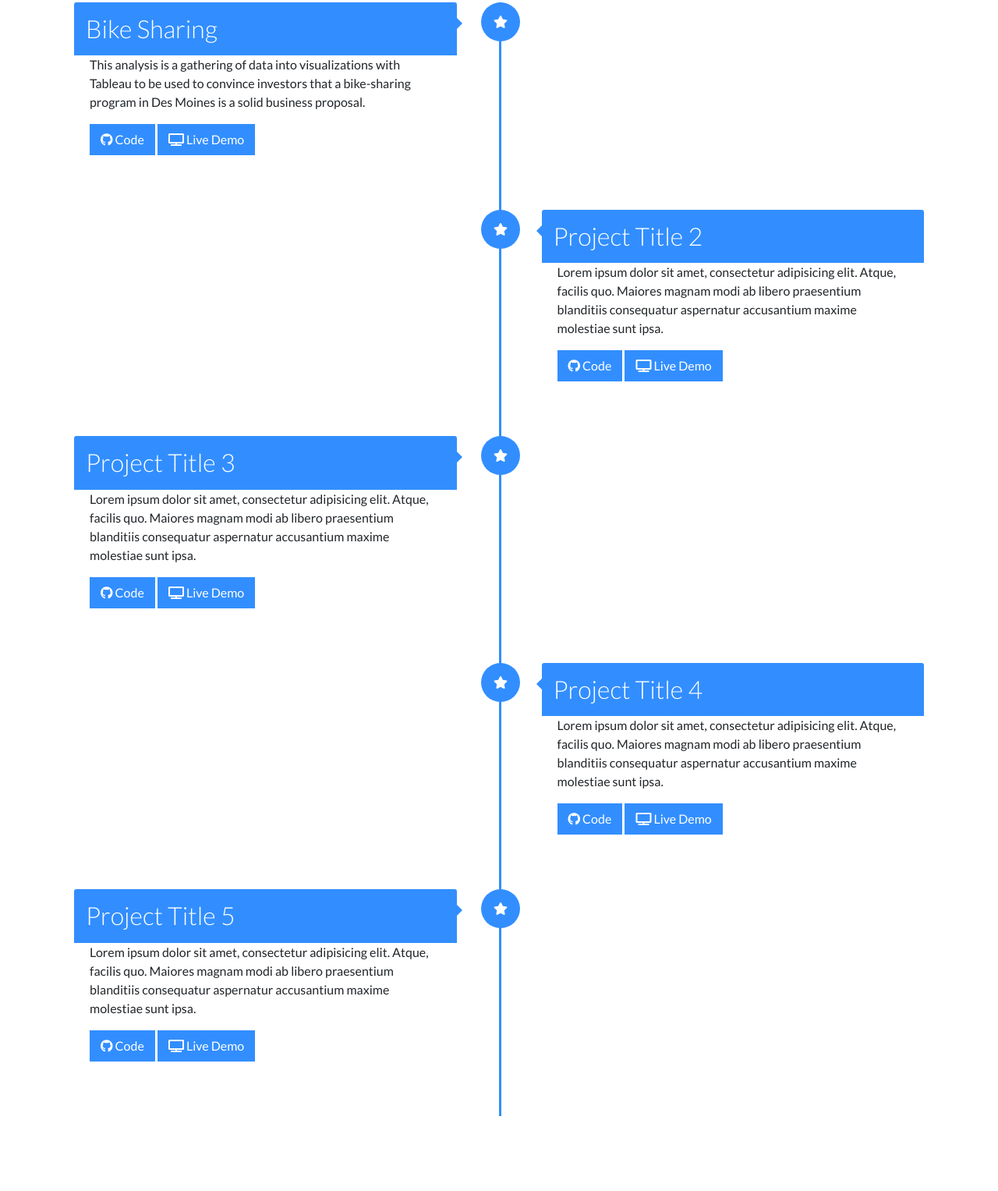
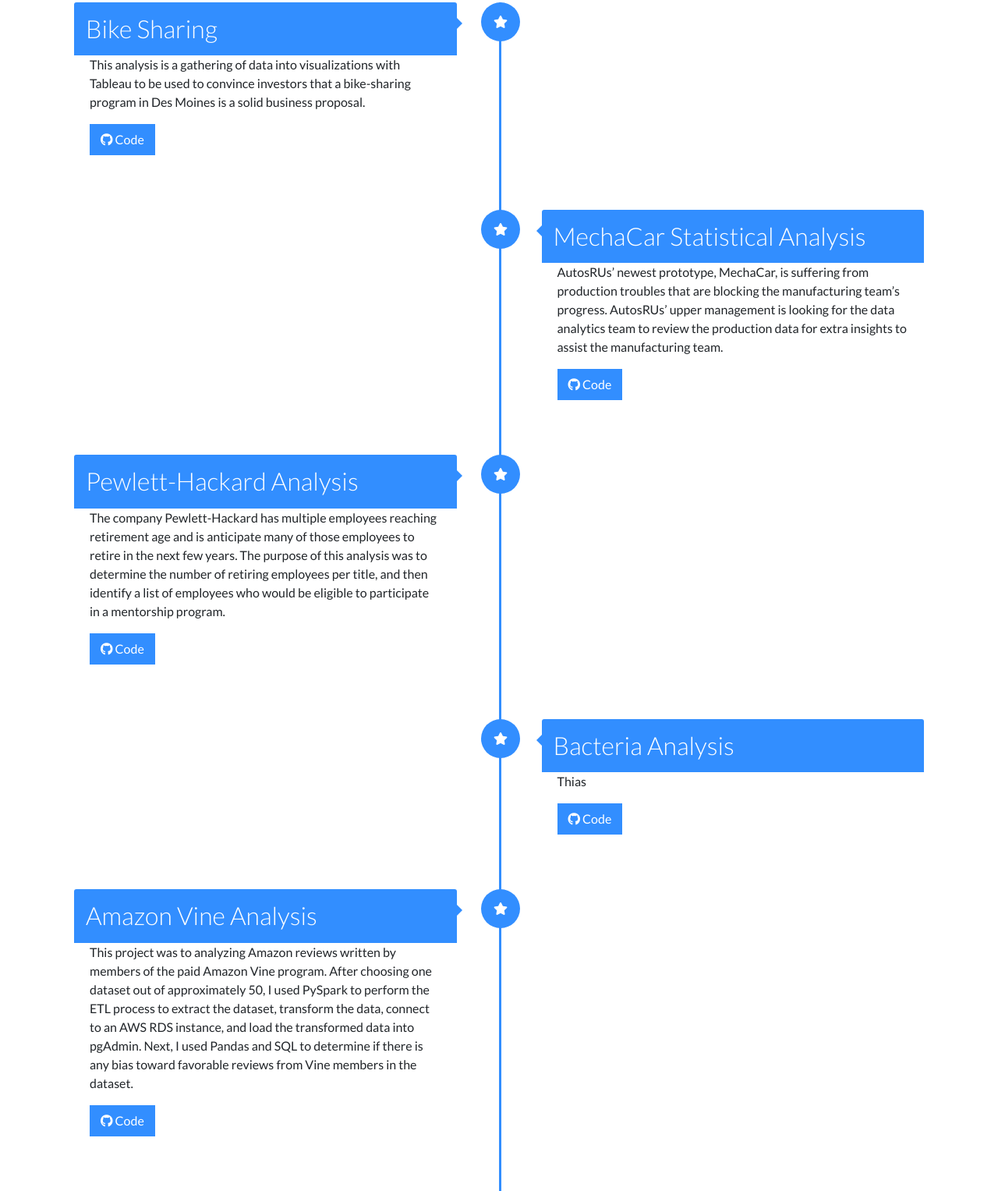
Before and after one commit to breeProgram/breeProgram.github.io, a plain HTML site: page index.html in a window 1280 px wide. Shown: the part 1844-3371 px from the top of the page at 78% size. Drawn offline with nearby package versions, Linux system fonts and the light colour scheme.

Commit message:
Update index.html

```diff
--- a/index.html
+++ b/index.html
@@ -151,7 +151,6 @@
                          investors that a bike-sharing program in Des Moines is a solid business proposal.
                     </p>
                     <a href="https://github.com/breeProgram/bikesharing" class="btn"><i class="fab fa-github"></i> Code</a>
-                    <a href="#" class="btn"><i class="fas fa-tv"></i> Live Demo</a>
                 </div>
             </div>
 
@@ -161,14 +160,13 @@
 
                 </div>
                 <div class="timeline-content right">
-                    <h2>Project Title 2</h2>
+                    <h2>MechaCar Statistical Analysis</h2>
                     <p>
-                        Lorem ipsum dolor sit amet, consectetur adipisicing elit. Atque, facilis quo. Maiores magnam
-                        modi ab libero praesentium blanditiis consequatur aspernatur accusantium maxime molestiae sunt
-                        ipsa.
+                        AutosRUs’ newest prototype, MechaCar, is suffering from production troubles that are blocking the
+                        manufacturing team’s progress. AutosRUs’ upper management is looking for the data analytics team to
+                        review the production data for extra insights to assist the manufacturing team.
                     </p>
-                    <a href="https://github.com/breeProgram" class="btn"><i class="fab fa-github"></i> Code</a>
-                    <a href="#" class="btn"><i class="fas fa-tv"></i> Live Demo</a>
+                    <a href="https://github.com/breeProgram/MechaCar_Statistical_Analysis" class="btn"><i class="fab fa-github"></i> Code</a>
                 </div>
             </div>
 
@@ -177,15 +175,14 @@
                     <i class="fas fa-star fa-align"></i>
                 </div>
                 <div class="timeline-content">
-                    <h2>Project Title 3</h2>
+                    <h2>Pewlett-Hackard Analysis</h2>
                     <p>
-                        Lorem ipsum dolor sit amet, consectetur adipisicing elit. Atque, facilis quo. Maiores magnam
-                        modi ab libero praesentium blanditiis consequatur aspernatur accusantium maxime molestiae sunt
-                        ipsa.
+                        The company Pewlett-Hackard has multiple employees reaching retirement age and is anticipate many of those
+                        employees to retire in the next few years. The purpose of this analysis was to determine the number of retiring
+                        employees per title, and then identify a list of employees who would be eligible to participate in a mentorship
+                        program.
                     </p>
-                    <a href="https://github.com/breeProgram" class="btn"><i class="fab fa-github"></i> Code</a>
-                    <a href="#" class="btn"><i class="fas fa-tv"></i> Live Demo</a>
-
+                    <a href="https://github.com/breeProgram/Pewlett-Hackard-Analysis" class="btn"><i class="fab fa-github"></i> Code</a>
                 </div>
             </div>
 
@@ -195,14 +192,12 @@
 
                 </div>
                 <div class="timeline-content right">
-                    <h2>Project Title 4</h2>
+                    <h2>Bacteria Analysis</h2>
                     <p>
-                        Lorem ipsum dolor sit amet, consectetur adipisicing elit. Atque, facilis quo. Maiores magnam
-                        modi ab libero praesentium blanditiis consequatur aspernatur accusantium maxime molestiae sunt
-                        ipsa.
+                        Thias
                     </p>
-                    <a href="https://github.com/breeProgram" class="btn"><i class="fab fa-github"></i> Code</a>
-                    <a href="#" class="btn"><i class="fas fa-tv"></i> Live Demo</a>
+                    <a href="https://github.com/breeProgram/Bacteria" class="btn"><i class="fab fa-github"></i> Code</a>
+                    <!-- <a href="#" class="btn"><i class="fas fa-tv"></i> Live Demo</a> -->
                 </div>
             </div>
 
@@ -211,14 +206,15 @@
                     <i class="fas fa-star fa-align"></i>
                 </div>
                 <div class="timeline-content">
-                    <h2>Project Title 5</h2>
+                    <h2>Amazon Vine Analysis</h2>
                     <p>
-                        Lorem ipsum dolor sit amet, consectetur adipisicing elit. Atque, facilis quo. Maiores magnam
-                        modi ab libero praesentium blanditiis consequatur aspernatur accusantium maxime molestiae sunt
-                        ipsa.
+                        This project was to analyzing Amazon reviews written by members of the paid Amazon Vine program.
+                        After choosing one dataset out of approximately 50, I used PySpark to perform the ETL process to
+                        extract the dataset, transform the data, connect to an AWS RDS instance, and load the transformed
+                        data into pgAdmin. Next, I used Pandas and SQL to determine if there is any bias toward favorable
+                        reviews from Vine members in the dataset.
                     </p>
-                    <a href="https://github.com/breeProgram" class="btn"><i class="fab fa-github"></i> Code</a>
-                    <a href="#" class="btn"><i class="fas fa-tv"></i> Live Demo</a>
+                    <a href="https://github.com/breeProgram/Amazon_Vine_Analysis" class="btn"><i class="fab fa-github"></i> Code</a>
                 </div>
             </div>
         </div>
```
